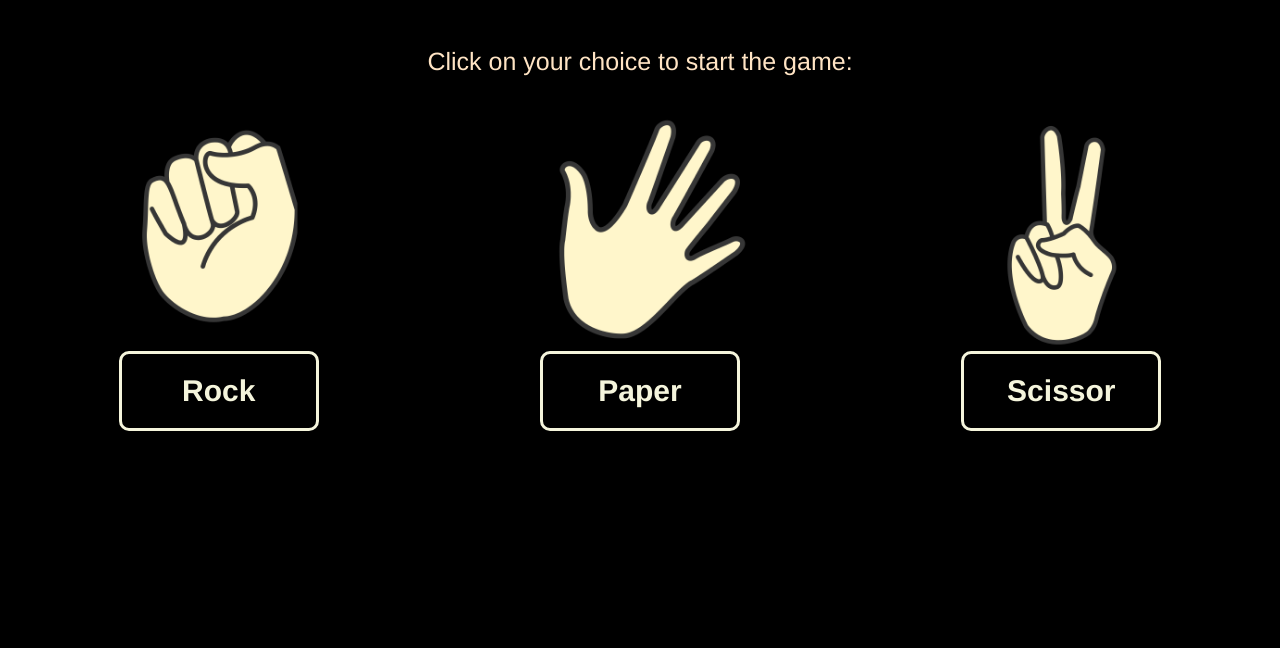
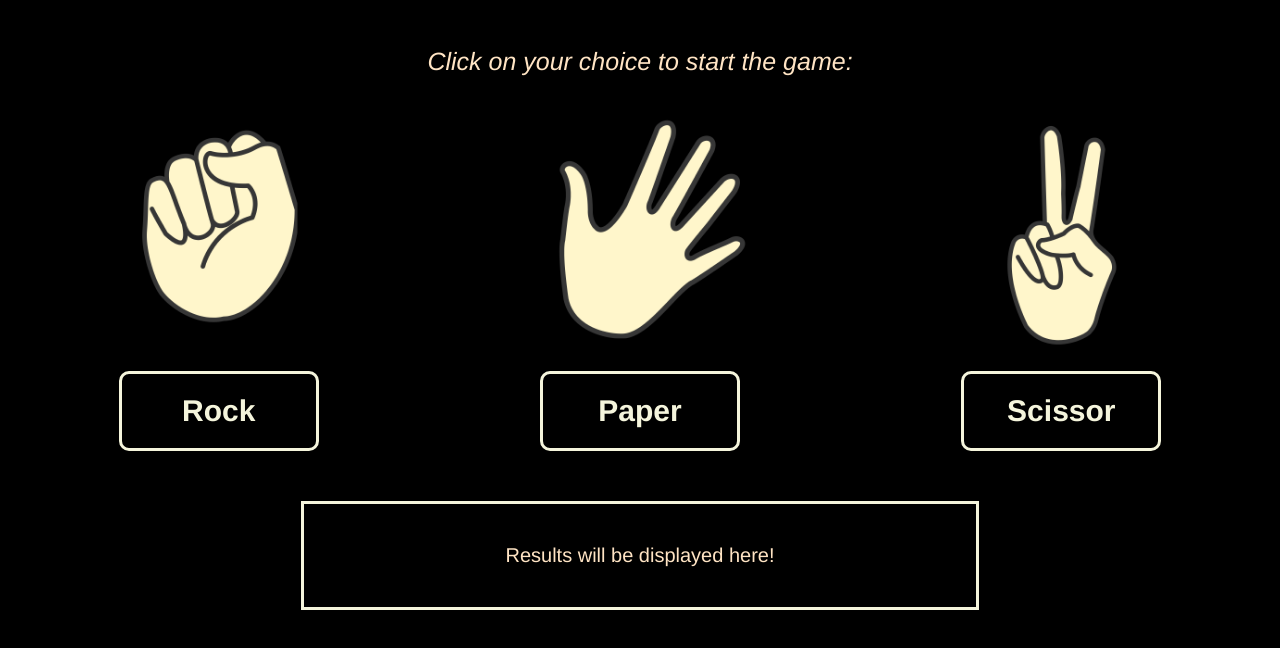
Before and after one commit to sanmitha-shetty/Rock-Paper-Scissors, a plain HTML site: page index.html in a window 1280 px wide. Shown: the part 98-746 px from the top of the page. Drawn offline with Linux system fonts and the light colour scheme.

Commit message:
Add styling to results div

```diff
--- a/index.html
+++ b/index.html
@@ -31,7 +31,9 @@
         </div>
     </div>
     <div class="container" id = "result">
-
+        <p>
+            Results will be displayed here!
+        </p>
     </div>
     <script src = "script.js"></script>
 </body>
--- a/style.css
+++ b/style.css
@@ -24,6 +24,7 @@ p .choice{
     font-size: 25px;
     font-family: Helvetica;
     font-weight: 500;
+    font-style: italic;
 }
 div{
     width: 100%;
@@ -43,6 +44,7 @@ div{
 }
 .btn{
     margin: auto;
+    margin-top: 20px;
     padding: 20px;
     width: 200px;
     font-size: 30px;
@@ -57,3 +59,25 @@ div{
 img{
     max-width: 250px;
 }
+.container{
+    display: block;
+    max-width: 50%;
+    height: max-content;
+    font-size: 20px;
+    font-weight: 400;
+    text-align: center;
+    font-family: Helvetica;
+    margin-top: 50px;
+    margin-left: auto;
+    margin-right: auto;
+    padding: 20px;
+    border: solid beige 3px;
+    justify-content: center;
+    align-items: center;
+}
+.btn:hover{
+    background-color: beige;
+    color: black;
+    border: solid 3px silver;
+    transform: scale(1.2);
+};
```
